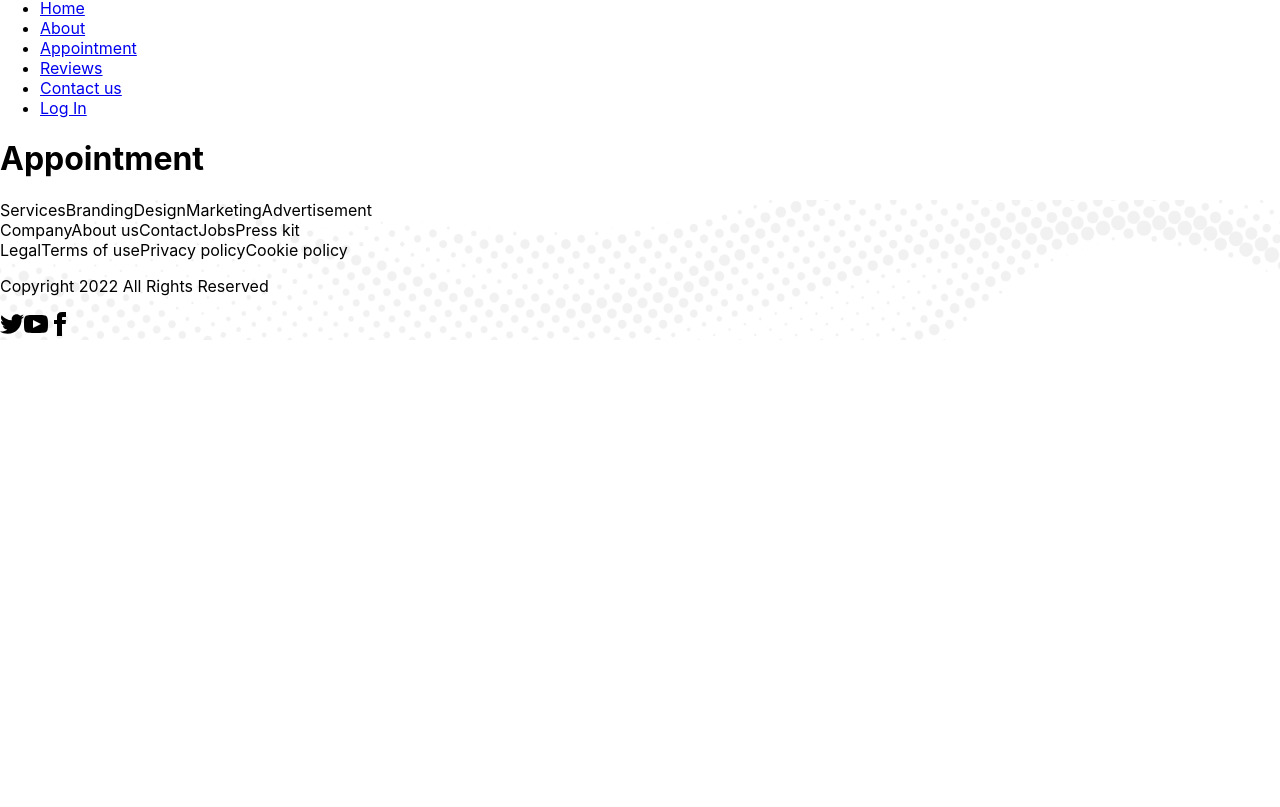
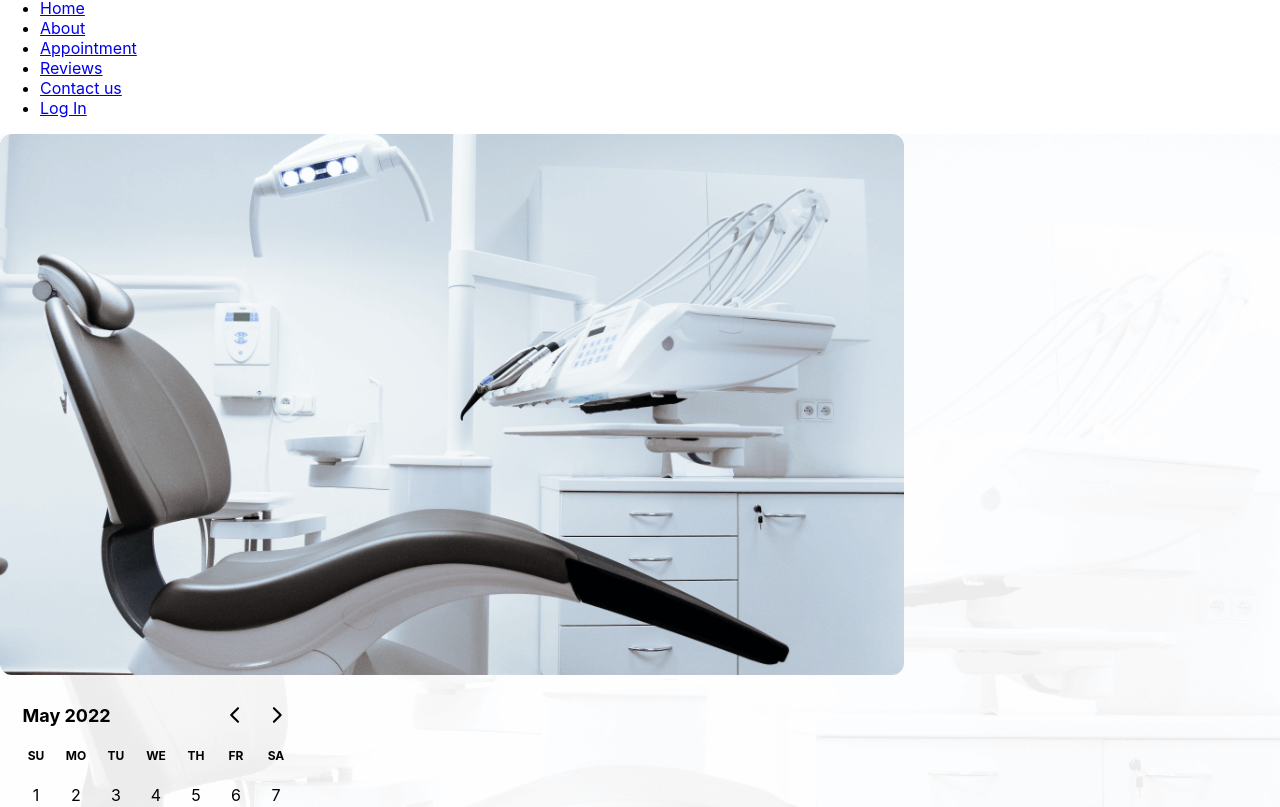
Before and after one commit to ullash4/doctors-portal-client, a React (Create React App) app: page /appointment in a window 1280 px wide. Shown: the part 1474-2281 px from the top of the page. Before the commit the page ends 1814 px from the top, so only its background shows below. Built offline with nearby package versions, Linux system fonts and the light colour scheme.

Commit message:
appointment half done

```diff
--- a/package.json
+++ b/package.json
@@ -7,7 +7,9 @@
     "@testing-library/react": "^13.0.0",
     "@testing-library/user-event": "^13.2.1",
     "daisyui": "^2.14.3",
+    "date-fns": "^2.28.0",
     "react": "^18.1.0",
+    "react-day-picker": "^8.0.4",
     "react-dom": "^18.1.0",
     "react-router-dom": "6",
     "react-scripts": "5.0.1",
--- a/src/App.js
+++ b/src/App.js
@@ -1,7 +1,7 @@
 import { Route, Routes } from 'react-router-dom';
 import './App.css';
 import About from './Components/Pages/About';
-import Appointment from './Components/Pages/Appointment';
+import Appointment from './Components/Pages/Appointmet/Appointment';
 import ContactUs from './Components/Pages/ContactUs';
 import Home from './Components/Pages/Home/Home';
 import Reviews from './Components/Pages/Reviews';
--- a/src/Components/Pages/Appointment.js
+++ b/src/Components/Pages/Appointmet/Appointment.js
@@ -1,9 +1,10 @@
 import React from 'react';
+import AppointmentBanner from './AppointmentBanner';
 
 const Appointment = () => {
     return (
         <div>
-            <h1>Appointment</h1>
+            <AppointmentBanner />
         </div>
     );
 };
--- /dev/null
+++ b/src/Components/Pages/Appointmet/AppointmentBanner.js
@@ -0,0 +1,43 @@
+import React, { useState } from 'react';
+import chair from '../../../assets/images/chair.png'
+import bg from '../../../assets/images/bg.png'
+import { DayPicker } from 'react-day-picker';
+import 'react-day-picker/dist/style.css';
+import { format } from 'date-fns';
+
+const AppointmentBanner = () => {
+
+    const [selected, setSelected] = useState(new Date())
+
+  let footer = <p>Please pick a day.</p>;
+  if (selected) {
+    footer = <p>You picked {format(selected, 'PP')}.</p>;
+  }
+    return (
+        <div style={{
+            backgroundImage: `url(${bg})`,
+            backgroundPosition: 'center',
+            backgroundSize: 'cover',
+            backgroundRepeat: 'no-repeat'
+          }}>
+          <div className="hero min-h-screen ">
+            <div className="hero-content flex-col lg:flex-row-reverse lg:gap-32">
+              <img
+                src={chair}
+                className="w-[594px] h-[355px]  rounded-lg  shadow-2xl" alt="bannerImg"
+              />
+              <div>
+              <DayPicker
+               mode="single"
+               selected={selected}
+               onSelect={setSelected}
+               footer={footer}
+               />
+              </div>
+            </div>
+          </div>
+        </div>
+    );
+};
+
+export default AppointmentBanner;
--- a/src/Components/Pages/Home/Home.js
+++ b/src/Components/Pages/Home/Home.js
@@ -9,13 +9,18 @@
 
 const Home = () => {
     return (
-        <div className="px-5 md:px-6 lg:px-12 ">
+        <div>
+            <div className="px-5 md:px-6 lg:px-12 ">
+
             <Banner />
             <Info />
             <Service />
             <Care />
+            </div>
             <DocAppointment />
+            <div className="px-5 md:px-6 lg:px-12 ">
             <Testimonials />
+            </div>
             <ContactUs />
         </div>
     );
```
Also changed, not shown: src/Components/SharedPages/asdf.js (added), 1 other file (tests, documents, lock files or other folders).
